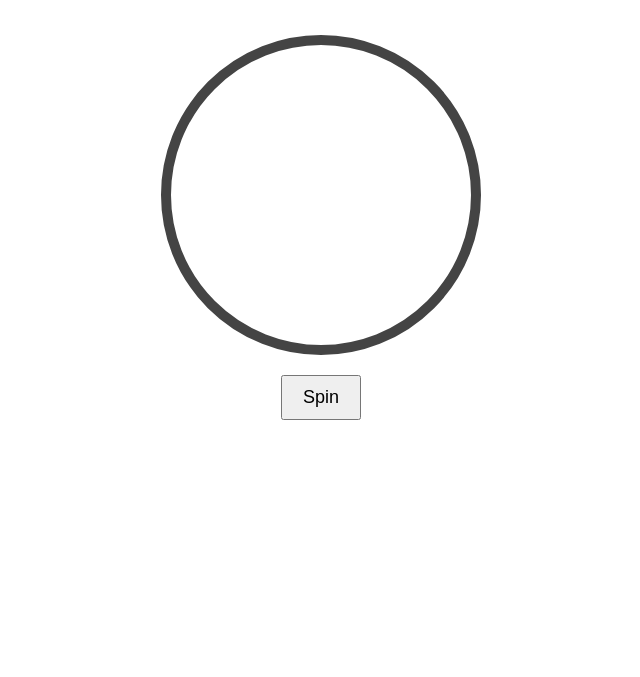
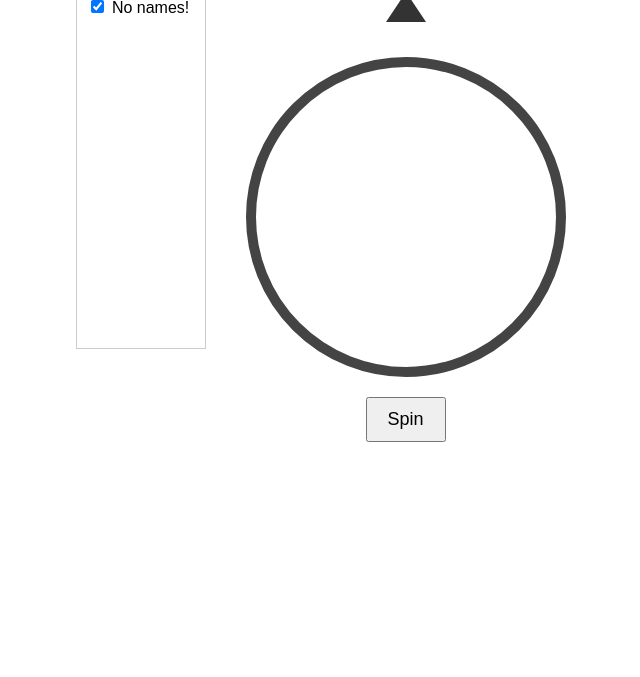
Before and after one commit to c0d3rb4b4/spin-the-wheel, a plain HTML site: page index.html in a window 1280 px wide. Shown: the part 123-800 px from the top of the page, without its empty margins (319-959 px from the left). Drawn offline with Linux system fonts and the light colour scheme.

Commit message:
Update index.html

```diff
--- a/index.html
+++ b/index.html
@@ -7,8 +7,13 @@
   <style>
     body {
       font-family: Arial, sans-serif;
+      display: flex;
+      justify-content: center;
+      gap: 40px;
+      margin-top: 50px;
+    }
+    #wheel-container {
       text-align: center;
-      margin-top: 50px;
     }
     #wheel {
       width: 300px;
@@ -51,30 +56,64 @@
       position: relative;
       top: -15px;
     }
+    #nameList {
+      max-height: 400px;
+      overflow-y: auto;
+      border: 1px solid #ccc;
+      padding: 10px;
+    }
   </style>
 </head>
 <body>
-  <h1>Spin the Wheel</h1>
-  <div id="pointer"></div>
-  <div id="wheel"></div>
-  <button id="spinBtn">Spin</button>
-  <div id="result"></div>
+  <div id="nameList"></div>
+  <div id="wheel-container">
+    <h1>Spin the Wheel</h1>
+    <div id="pointer"></div>
+    <div id="wheel"></div>
+    <button id="spinBtn">Spin</button>
+    <div id="result"></div>
+  </div>
 
   <script>
     const urlParams = new URLSearchParams(window.location.search);
     const namesParam = urlParams.get('names');
-    const names = namesParam ? decodeURIComponent(namesParam).split(',') : ['No names!'];
+    const allNames = namesParam ? decodeURIComponent(namesParam).split(',') : ['No names!'];
+    let selectedNames = [...allNames];
 
     const wheel = document.getElementById('wheel');
     const resultDiv = document.getElementById('result');
     const spinBtn = document.getElementById('spinBtn');
+    const nameListDiv = document.getElementById('nameList');
 
     let currentRotation = 0;
 
+    function drawCheckboxes() {
+      nameListDiv.innerHTML = '<h3>Participants</h3>';
+      allNames.forEach(name => {
+        const label = document.createElement('label');
+        label.style.display = 'block';
+        const checkbox = document.createElement('input');
+        checkbox.type = 'checkbox';
+        checkbox.checked = true;
+        checkbox.value = name;
+        checkbox.addEventListener('change', () => {
+          selectedNames = allNames.filter(n => {
+            const cb = document.querySelector(`input[value="${n}"]`);
+            return cb && cb.checked;
+          });
+          drawWheel();
+        });
+        label.appendChild(checkbox);
+        label.appendChild(document.createTextNode(' ' + name));
+        nameListDiv.appendChild(label);
+      });
+    }
+
     function drawWheel() {
       wheel.innerHTML = '';
-      const sliceAngle = 360 / names.length;
-      names.forEach((name, i) => {
+      if (selectedNames.length === 0) return;
+      const sliceAngle = 360 / selectedNames.length;
+      selectedNames.forEach((name, i) => {
         const slice = document.createElement('div');
         slice.className = 'slice';
         slice.style.transform = `rotate(${i * sliceAngle}deg) skewY(${90 - sliceAngle}deg)`;
@@ -85,18 +124,19 @@
     }
 
     function spinWheel() {
-      const randomIndex = Math.floor(Math.random() * names.length);
-      const sliceAngle = 360 / names.length;
+      if (selectedNames.length === 0) return;
+      const randomIndex = Math.floor(Math.random() * selectedNames.length);
+      const sliceAngle = 360 / selectedNames.length;
       const targetAngle = 360 * 5 + (360 - randomIndex * sliceAngle - sliceAngle / 2);
       currentRotation += targetAngle;
       wheel.style.transform = `rotate(${currentRotation}deg)`;
 
-      // Show result after spin completes
       setTimeout(() => {
-        resultDiv.textContent = `🎉 ${names[randomIndex]} wins!`;
+        resultDiv.textContent = `🎉 ${selectedNames[randomIndex]} wins!`;
       }, 4000);
     }
 
+    drawCheckboxes();
     drawWheel();
     spinBtn.addEventListener('click', spinWheel);
   </script>
```
